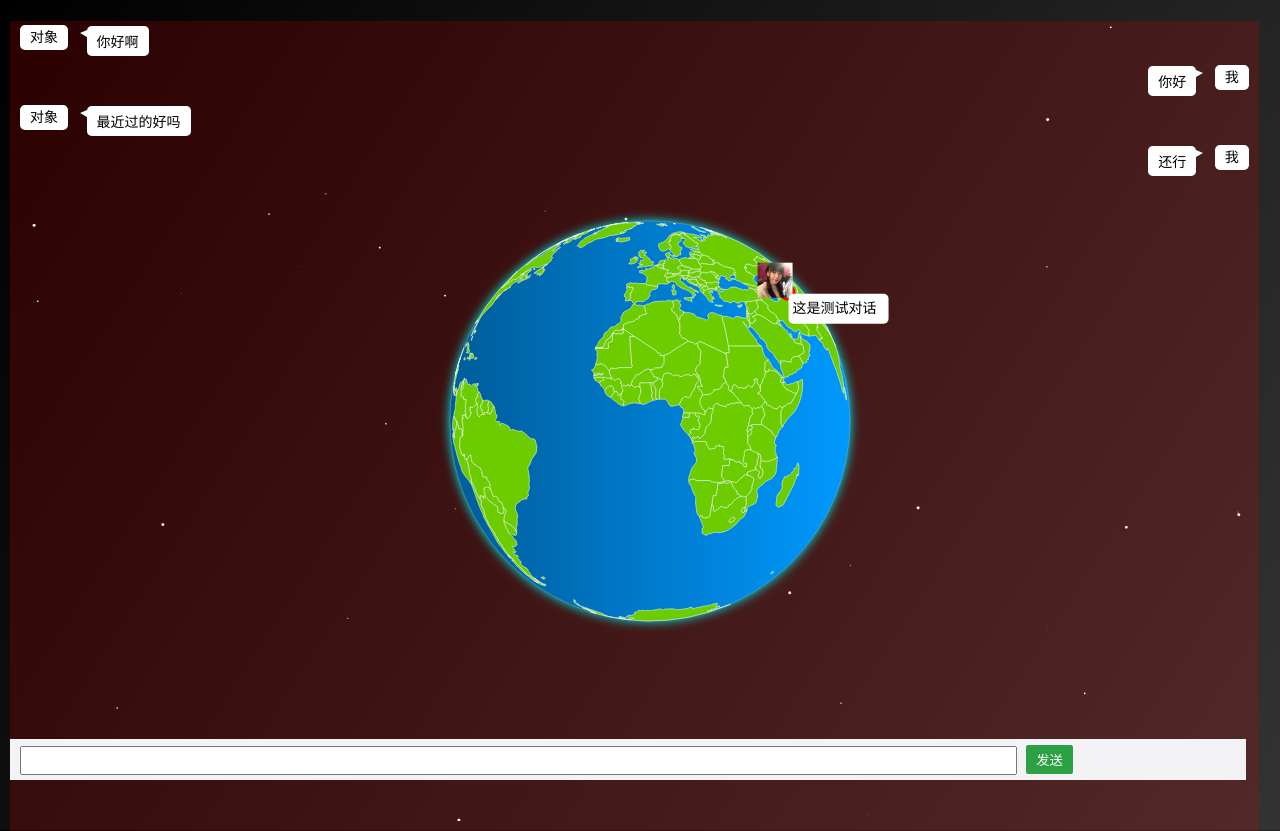
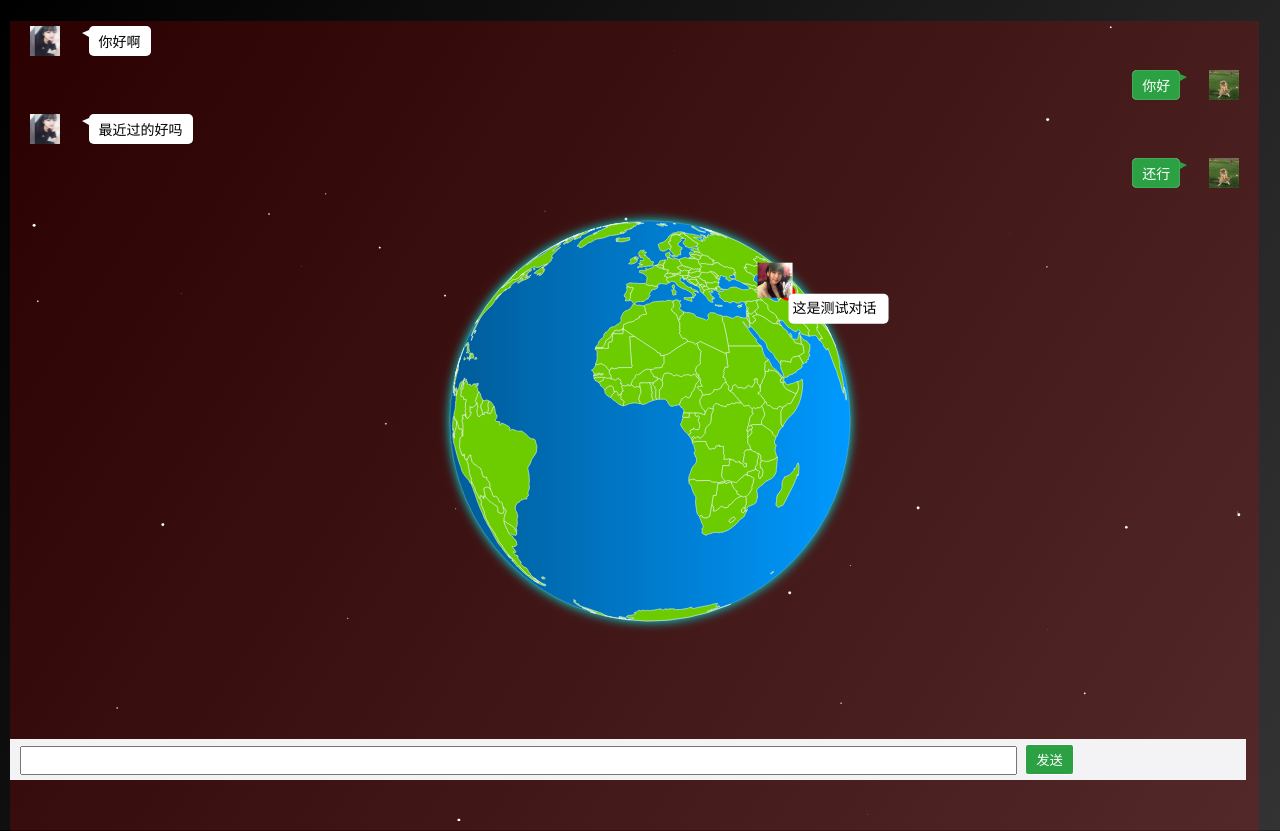
Before and after one commit to yeyuguo/earthChat, a plain HTML site: page index.html in a window 1280 px wide. Drawn offline with Linux system fonts and the light colour scheme.

Commit message:
更换成头像

```diff
--- a/index.html
+++ b/index.html
@@ -59,7 +59,9 @@
     </div>
     <div id="chatDiv">
         <section class='other'>
-            <span>对象</span>
+            <span>
+                <img src="images/t2.png" alt="对象">
+            </span>
             <div class="content">
                 你好啊
             </div>
@@ -68,10 +70,14 @@
             <div class="content">
                 你好
             </div>
-            <span>我</span>
+            <span>
+                <img src="images/t1.jpg" alt="自己">
+            </span>
         </section>
         <section class='other'>
-            <span>对象</span>
+            <span>
+                <img src="images/t2.png" alt="对象">
+            </span>
             <div class="content">
                 最近过的好吗
             </div>
@@ -80,7 +86,9 @@
             <div class="content">
                 还行
             </div>
-            <span>我</span>
+            <span>
+                <img src="images/t1.jpg" alt="自己">
+            </span>
         </section>
     </div>
 
--- a/style.less
+++ b/style.less
@@ -188,11 +188,16 @@ li{
     }
     & span{
         padding: @padCommon;
-        background: #fff;
+        // background: #fff;
         width: 30px;
         height: 30px;
         color: #000;
         .commonStyle;
+        img{
+            cursor: pointer;
+            width: 30px;
+            height: 30px;
+        }
     }
 
     & .content{
@@ -229,6 +234,10 @@ li{
     .myself{
         text-align: right;
         float: right;
+        .content{
+            background: @backGreen;
+            color:#fff;
+        }
         .content:before{
             content: "";
             position: absolute;
@@ -237,7 +246,7 @@ li{
             width: 0;
             height: 0;
             border-top: solid transparent;
-            border-left: 7px solid #fff;
+            border-left: 7px solid @backGreen;
             border-bottom: 4px solid transparent;
         }
     }
```
Also changed, not shown: images/t1.jpg (added), images/t2.png (added), style.css.
